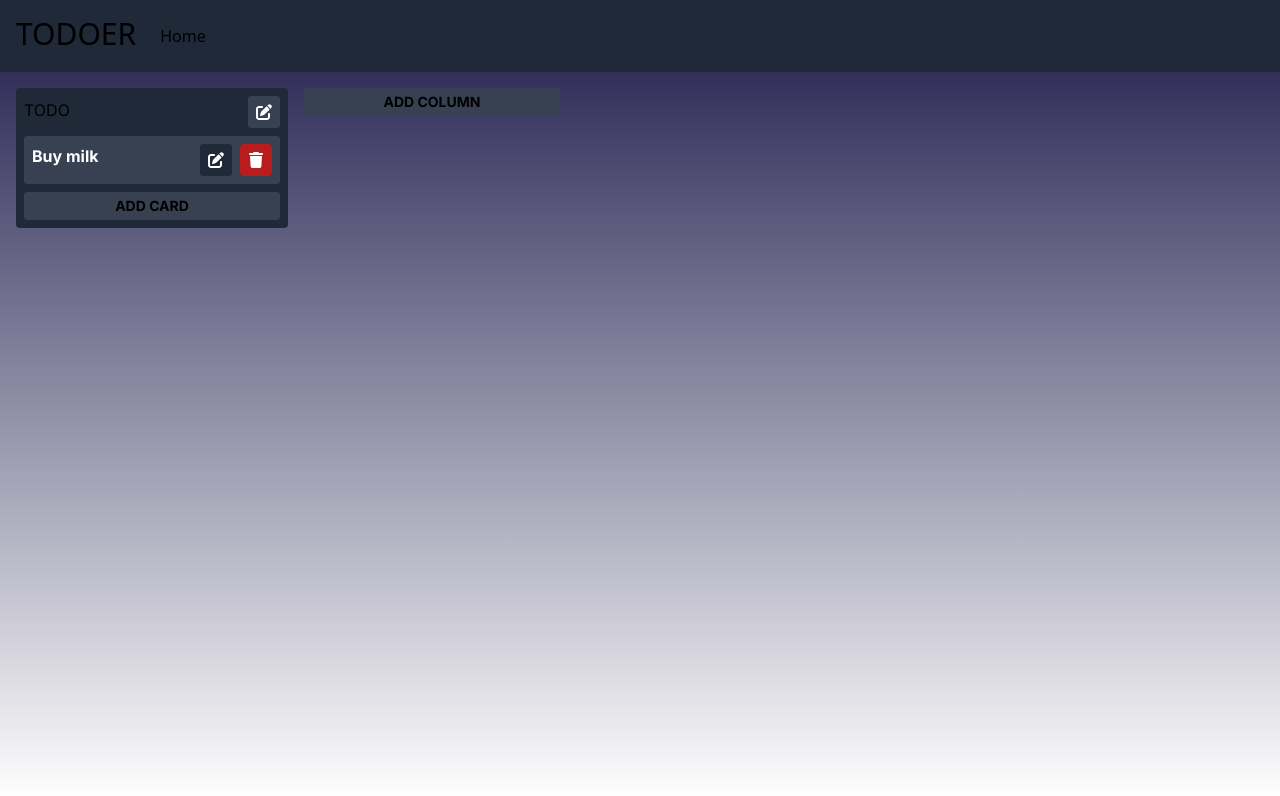
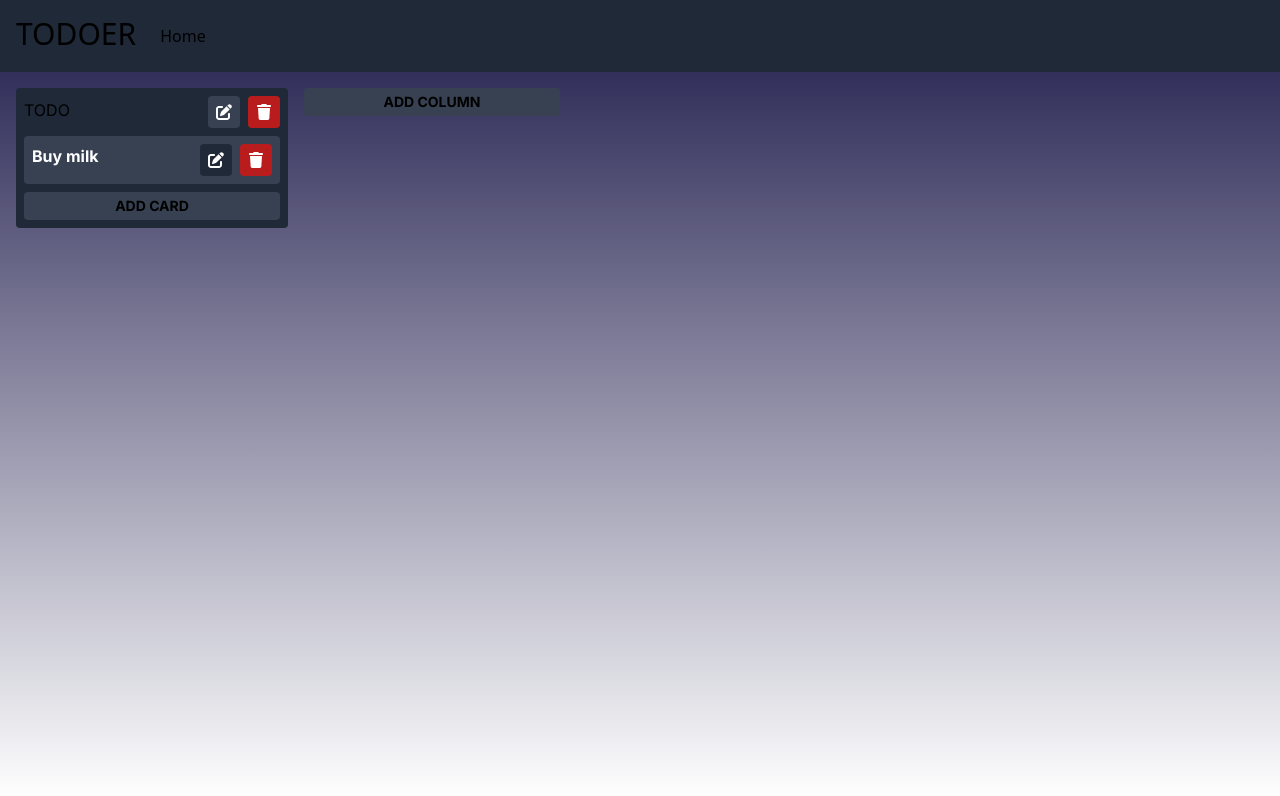
Before and after one commit to Hexagon-Dev/todoer-react, a Next.js app: page / in a window 1280 px wide. Shown: the top 796 px of the page. Built offline with nearby package versions, Linux system fonts and the light colour scheme.

Commit message:
Added column deletion.

```diff
--- a/src/components/Card.tsx
+++ b/src/components/Card.tsx
@@ -34,6 +34,12 @@ const Container: (
     setCard(cardIndex, card);
   }
 
+  function deleteCard() {
+    if (confirm('Are you sure you want to delete this card?')) {
+      setCard(cardIndex, null);
+    }
+  }
+
   return <div className="flex items-start justify-between p-2 w-64 rounded bg-gray-700 hover:bg-gray-600 duration-200 text-white">
     {card.editMode ? (
       <input
@@ -42,6 +48,7 @@ const Container: (
         name={`card_${cardIndex}`}
         className="w-full mr-2 rounded bg-gray-300 text-black p-1"
         placeholder="Enter info..."
+        autoFocus
         onChange={(event) => {
           card.content = event.target.value;
 
@@ -67,7 +74,7 @@ const Container: (
           <button onClick={() => setEditMode(true, false)} className="p-2 bg-gray-800 hover:bg-gray-500 duration-200 rounded">
             <FontAwesomeIcon className="text-white !h-4 !w-4" icon="edit" />
           </button>
-          <button className="p-2 bg-red-700 hover:bg-red-500 duration-200 rounded">
+          <button onClick={() => deleteCard()} className="p-2 bg-red-700 hover:bg-red-500 duration-200 rounded">
             <FontAwesomeIcon className="text-white !h-4 !w-4" icon="trash" />
           </button>
         </>
--- a/src/components/Column.tsx
+++ b/src/components/Column.tsx
@@ -59,8 +59,14 @@ const Container: (
     setColumn(column);
   }
 
+  function deleteColumn() {
+    if (confirm('Are you sure you want to delete this column? All cards would be lost.')) {
+      setColumn(columnIndex, null);
+    }
+  }
+
   return <div key={columnIndex} className="p-2 rounded bg-gray-800 h-min">
-    <div className="flex justify-between items-center mb-2">
+    <div className="flex items-center mb-2">
       {column.editMode ? (
         <>
           <input
@@ -76,7 +82,7 @@ const Container: (
 
           <button
             onClick={() => setEditModeColumn(false, false)}
-            className="p-2 bg-red-700 hover:bg-red-500 duration-200 rounded"
+            className="p-2 bg-red-700 hover:bg-red-500 duration-200 rounded ml-auto mr-2"
           >
             <FontAwesomeIcon className="text-white !h-4 !w-4" icon="xmark" />
           </button>
@@ -93,9 +99,12 @@ const Container: (
 
           <button
             onClick={() => setEditModeColumn(true, false)}
-            className="p-2 bg-gray-700 hover:bg-gray-500 duration-200 rounded"
+            className="p-2 bg-gray-700 hover:bg-gray-500 duration-200 rounded ml-auto mr-2"
           >
             <FontAwesomeIcon className="text-white !h-4 !w-4" icon="edit" />
+          </button>
+          <button onClick={() => deleteColumn()} className="p-2 bg-red-700 hover:bg-red-500 duration-200 rounded">
+            <FontAwesomeIcon className="text-white !h-4 !w-4" icon="trash" />
           </button>
         </>
       )}
```
